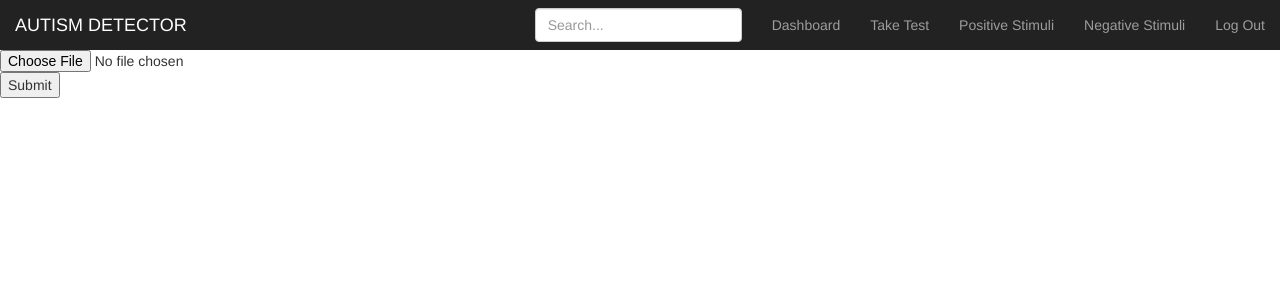
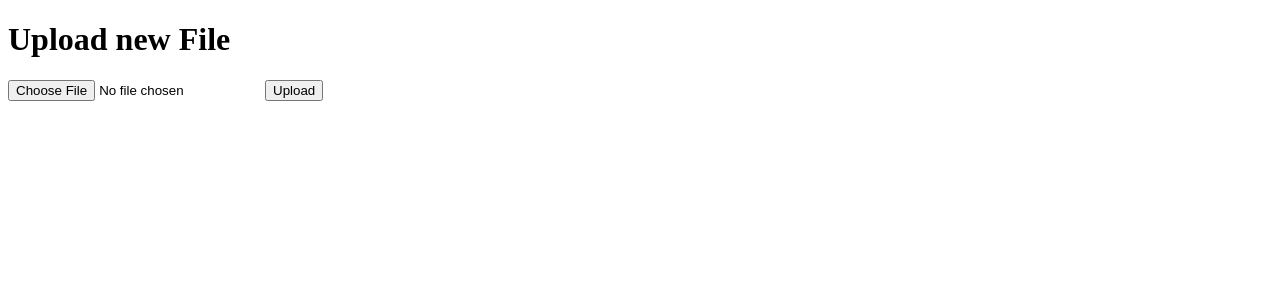
Before and after one commit to aadarshjain/AUTISM, a Flask app: page /upload in a window 1280 px wide. Shown: the top 300 px of the page. Run offline with Flask 2, Linux system fonts and the light colour scheme; some libraries are stand-ins or nearby versions.

Commit message:
Add files via upload

```diff
--- a/templates/dashboard.html
+++ b/templates/dashboard.html
@@ -27,7 +27,9 @@ Dashboard
             <li><a href="qna.html">Take Test</a></li>
             <li><a href="positive.html">Positive Stimuli</a></li>
             <li><a href="negative.html">Negative Stimuli</a></li>
+            <li><a href="{{ url_for('uploadfile') }}">Upload Video</a></li>
             <li><a href="{{ url_for('logout') }}">Log Out</a></li>
+
           </ul>
           <form class="navbar-form navbar-right">
             <input type="text" class="form-control" placeholder="Search...">
--- a/templates/negative.html
+++ b/templates/negative.html
@@ -27,6 +27,7 @@ Negative Stimuli
             <li><a href="qna.html">Take Test</a></li>
             <li><a href="positive.html">Positive Stimuli</a></li>
             <li><a href="negative.html">Negative Stimuli</a></li>
+            <li><a href="{{ url_for('uploadfile') }}">Upload Video</a></li>
             <li><a href="{{ url_for('logout') }}">Log Out</a></li>
           </ul>
           <form class="navbar-form navbar-right">
--- a/templates/positive.html
+++ b/templates/positive.html
@@ -28,6 +28,7 @@ Positive Stimuli
             <li><a href="qna.html">Take Test</a></li>
             <li><a href="positive.html">Positive Stimuli</a></li>
             <li><a href="negative.html">Negative Stimuli</a></li>
+            <li><a href="{{ url_for('uploadfile') }}">Upload Video</a></li>
             <li><a href="{{ url_for('logout') }}">Log Out</a></li>
           </ul>
           <form class="navbar-form navbar-right">
--- a/templates/upload.html
+++ b/templates/upload.html
@@ -1,49 +1,7 @@
-{% extends "bootstrap/base.html" %}
-
-{% block title %}
-Positive Stimuli
-{% endblock %}
-
-
-{% block styles %}
-{{super()}}
-<link rel="stylesheet" href="{{url_for('.static', filename='dashboard.css')}}">
-{% endblock %}
-
-{% block content %}
-	 <nav class="navbar navbar-inverse navbar-fixed-top">
-      <div class="container-fluid">
-        <div class="navbar-header">
-          <button type="button" class="navbar-toggle collapsed" data-toggle="collapse" data-target="#navbar" aria-expanded="false" aria-controls="navbar">
-            <span class="sr-only">Toggle navigation</span>
-            <span class="icon-bar"></span>
-            <span class="icon-bar"></span>
-            <span class="icon-bar"></span>
-          </button>
-          <a class="navbar-brand" href="#">AUTISM DETECTOR</a>
-        </div>
-        <div id="navbar" class="navbar-collapse collapse">
-          <ul class="nav navbar-nav navbar-right">
-          	<li><a href="{{ url_for('dashboard') }}">Dashboard</a></li>
-            <li><a href="qna.html">Take Test</a></li>
-            <li><a href="positive.html">Positive Stimuli</a></li>
-            <li><a href="negative.html">Negative Stimuli</a></li>
-            <li><a href="{{ url_for('logout') }}">Log Out</a></li>
-          </ul>
-          <form class="navbar-form navbar-right">
-            <input type="text" class="form-control" placeholder="Search...">
-          </form>
-        </div>
-      </div>
-    </nav>
-<body>
-      <form action = "http://localhost:5000/uploader" method = "POST"
-         enctype = "multipart/form-data">
-         <input type = "file" name = "file" />
-         <input type = "submit"/>
-      </form>
-   </body>
-<!--<a href="negative.html">
-	<button>NEGATIVE STIMULI</button>
-</a>-->
-{% endblock %}
+<!doctype html>
+    <title>Upload new File</title>
+    <h1>Upload new File</h1>
+    <form method=post enctype=multipart/form-data>
+      <input type=file name=file>
+      <input type=submit value=Upload>
+    </form>
```
Also changed, not shown: templates/qna.html (+7 -56 lines).
